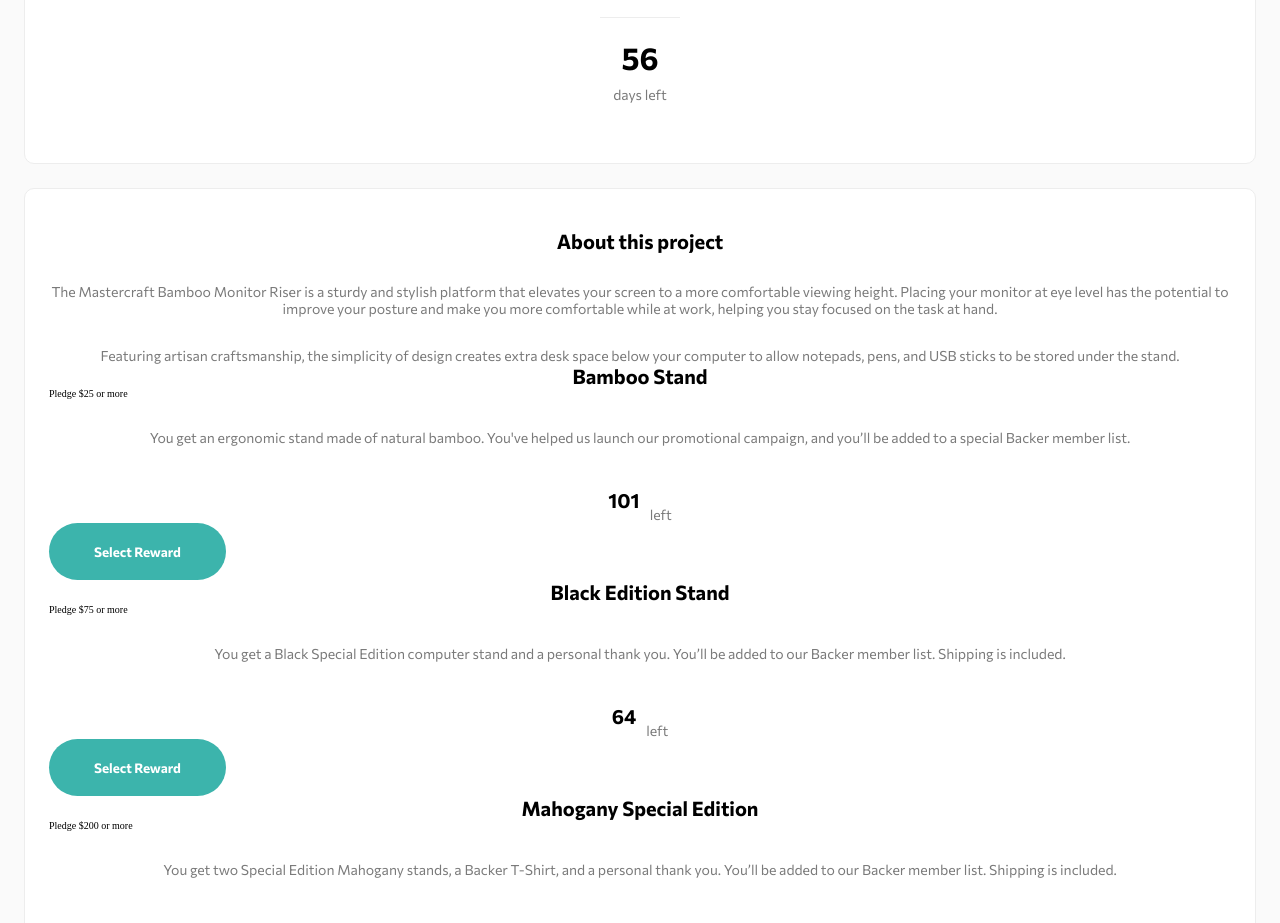
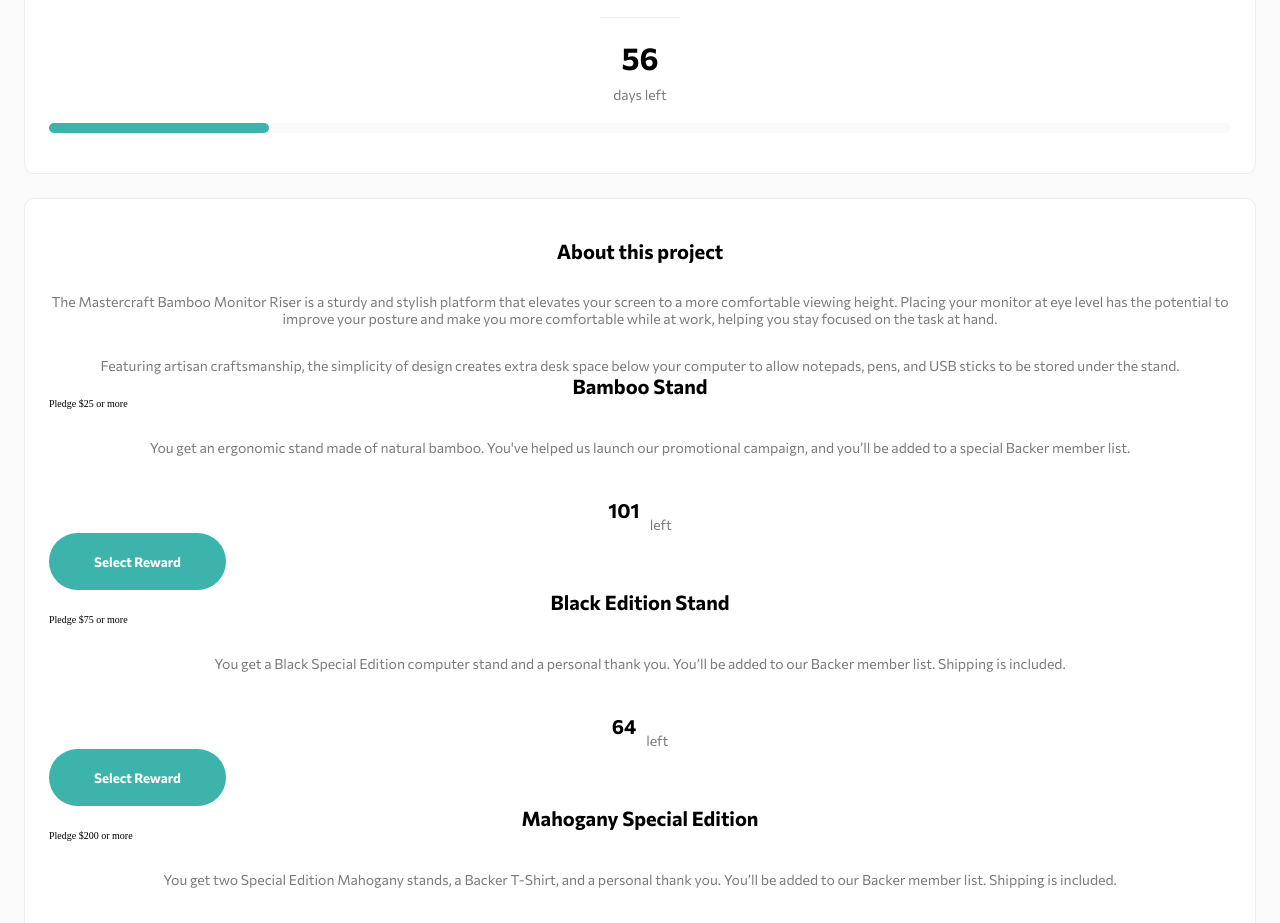
Before and after one commit to salomonalb/crowdfunding-product-page-main, a website built with Parcel: page src/index.html in a window 1280 px wide. Shown: the part 811-1734 px from the top of the page. Built offline with nearby package versions, Linux system fonts and the light colour scheme.

Commit message:
progress bar

```diff
--- /dev/null
+++ b/src/scss/progress.scss
@@ -0,0 +1,17 @@
+@use  './variables.scss' as *;
+
+.progress {
+
+    &__bar {
+        background-color: $light-gray;
+        height: 1rem;
+        border-radius: 50rem;
+    }
+
+    &__progress {
+        background-color: $moderate-cyan;
+        width: 22rem;
+        height: 1rem;
+        border-radius: 50rem;
+    }
+}
--- a/src/scss/styles.scss
+++ b/src/scss/styles.scss
@@ -3,4 +3,5 @@
 @use './nav.scss';
 @use './modal-bg.scss';
 @use './main.scss';
-@use './utilities.scss'
+@use './utilities.scss';
+@use './progress.scss';
```
